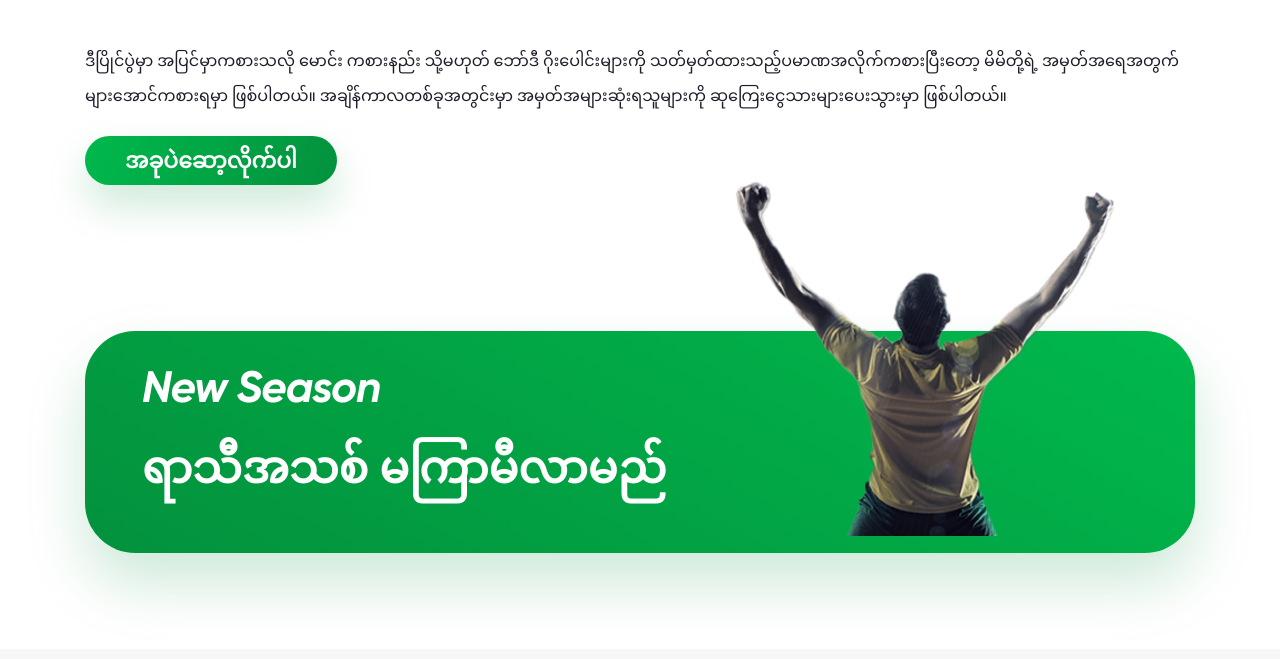
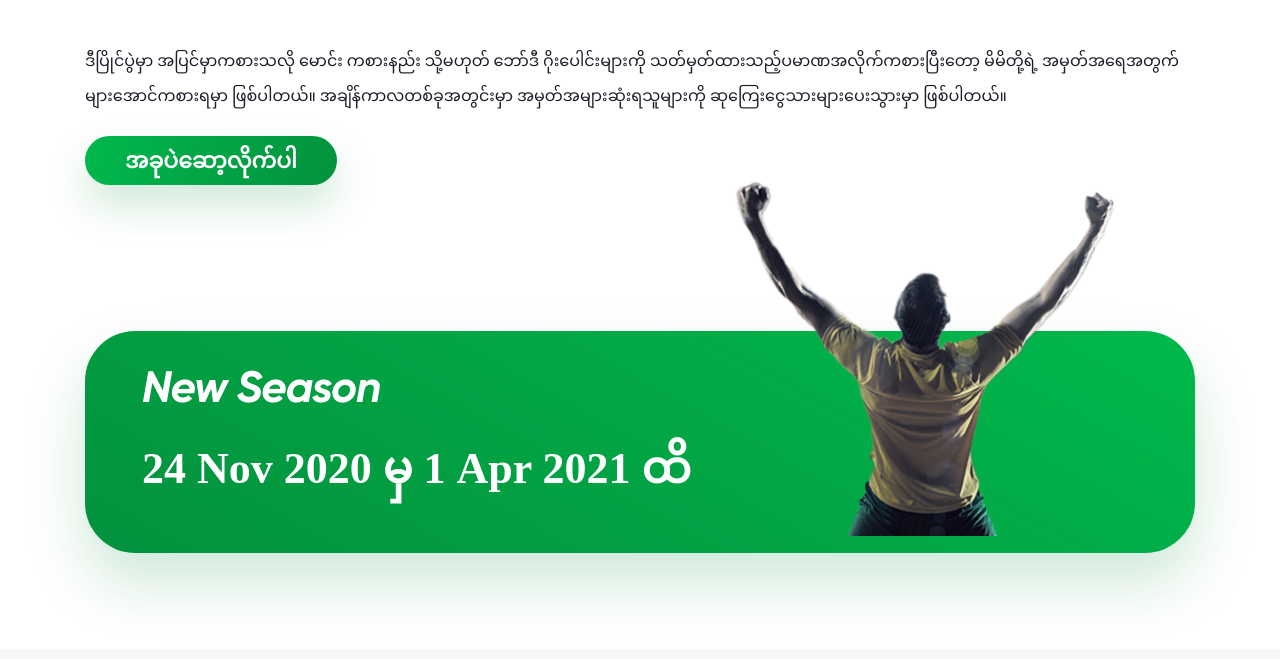
Before and after one commit to miles-pudge-halter/ballkan, a plain HTML site: page index.html in a window 1280 px wide. Shown: the part 2267-2926 px from the top of the page. Drawn offline with nearby package versions, Linux system fonts and the light colour scheme; a web font is replaced by a local one.

Commit message:
new season date

```diff
--- a/index.html
+++ b/index.html
@@ -196,7 +196,7 @@
                 <div class="row p-0">
                     <div class="col-7 p-4">
                         <h2 class="pl-5 pt-2 new-season-title">New Season</h2>
-                        <h3 class="pl-5 new-season-body">ရာသီအသစ် မကြာမီလာမည်</h3>
+                        <h3 class="pl-5 new-season-body">24 Nov 2020 မှ 1 Apr 2021 ထိ</h3>
                     </div>
                     <div class="col-4 p-0 yolo">
                         <img class="img-fluid" src="assets/new-season.png">
```
